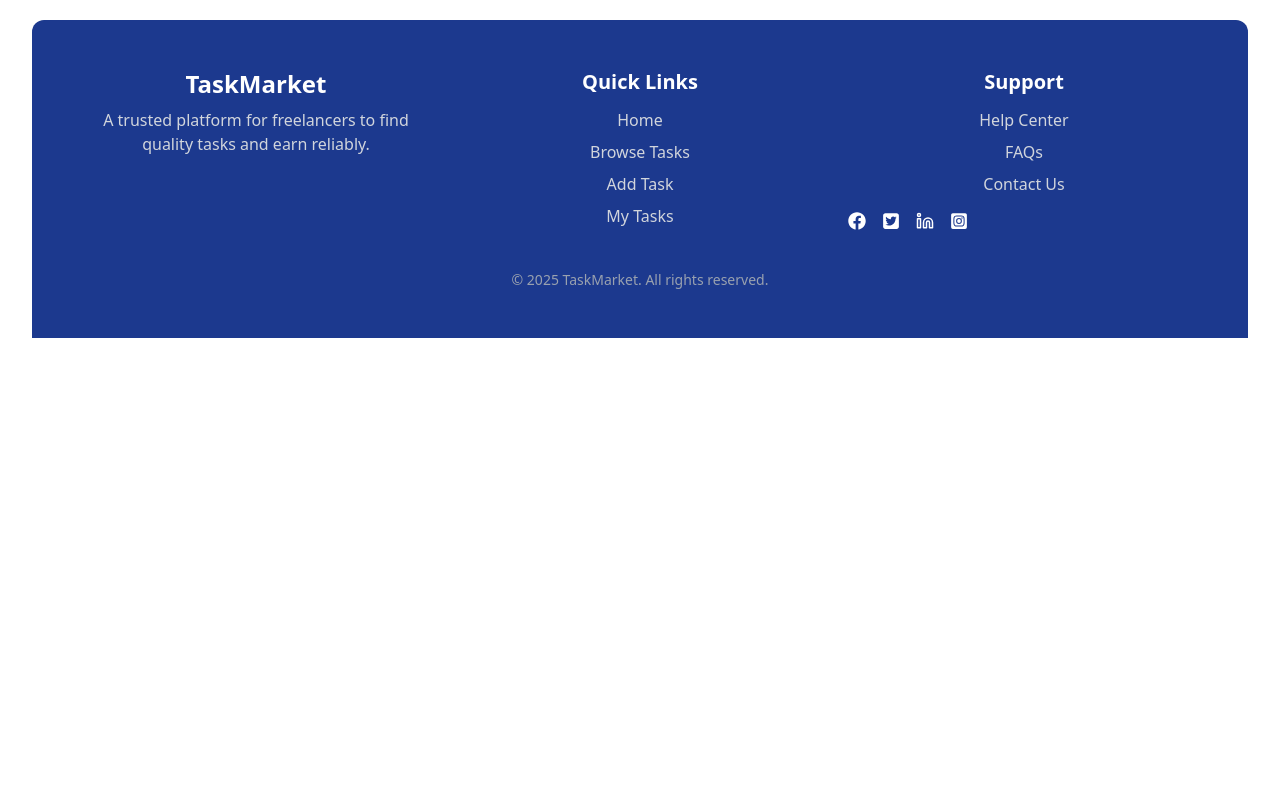
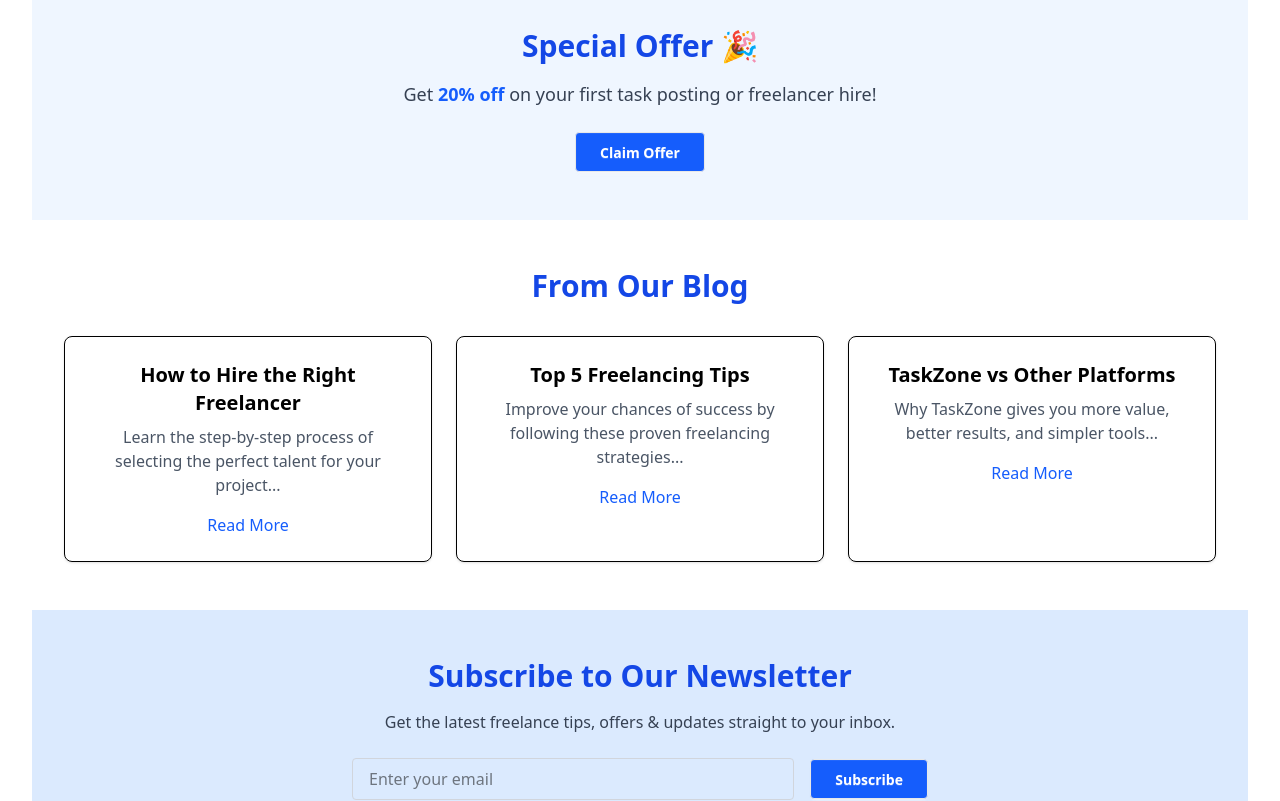
Before and after one commit to paul-96-shimu/freelancer-task-clinetside, a React (Vite) app: page / in a window 1280 px wide. Shown: the part 2160-2961 px from the top of the page. Before the commit the page ends 2578 px from the top, so only its background shows below. Built offline with nearby package versions, Linux system fonts and the light colour scheme; no server answers.

Commit message:
added banner section

```diff
--- a/src/Components/Banner.jsx
+++ b/src/Components/Banner.jsx
@@ -1,5 +1,8 @@
 import React from 'react';
 import CategorySection from './Layouts/CategorySection';
+import PromotionalSection from './Layouts/PromotionalSection';
+import BlogSection from './Layouts/BlogSection';
+import NewsletterSection from './Layouts/NewsletterSection';
 
 const Banner = () => {
     return (
@@ -99,6 +102,9 @@ const Banner = () => {
                 </div>
             </section>
             <CategorySection></CategorySection>
+            <PromotionalSection></PromotionalSection>
+            <BlogSection></BlogSection>
+            <NewsletterSection></NewsletterSection>
         </div>
 
 
--- /dev/null
+++ b/src/Components/Layouts/BlogSection.jsx
@@ -0,0 +1,36 @@
+import React from 'react';
+
+const BlogSection = () => {
+    const blogs = [
+        {
+            title: "How to Hire the Right Freelancer",
+            snippet: "Learn the step-by-step process of selecting the perfect talent for your project..."
+        },
+        {
+            title: "Top 5 Freelancing Tips",
+            snippet: "Improve your chances of success by following these proven freelancing strategies..."
+        },
+        {
+            title: "TaskZone vs Other Platforms",
+            snippet: "Why TaskZone gives you more value, better results, and simpler tools..."
+        },
+    ];
+    return (
+        <section className="bg-white py-12 px-4">
+            <div className="max-w-6xl mx-auto">
+                <h2 className="text-3xl font-bold text-blue-700 mb-8 text-center">From Our Blog</h2>
+                <div className="grid md:grid-cols-3 gap-6">
+                    {blogs.map((blog, index) => (
+                        <div key={index} className="border rounded-lg p-6 shadow hover:shadow-md transition">
+                            <h3 className="text-xl font-semibold mb-2">{blog.title}</h3>
+                            <p className="text-gray-600">{blog.snippet}</p>
+                            <button className="mt-4 text-blue-600 hover:underline">Read More</button>
+                        </div>
+                    ))}
+                </div>
+            </div>
+        </section>
+    );
+};
+
+export default BlogSection;
--- /dev/null
+++ b/src/Components/Layouts/NewsletterSection.jsx
@@ -0,0 +1,28 @@
+import React from 'react';
+
+const NewsletterSection = () => {
+    return (
+        <section className="bg-blue-100 py-12 px-4">
+            <div className="max-w-xl mx-auto text-center">
+                <h2 className="text-3xl font-bold text-blue-700 mb-4">Subscribe to Our Newsletter</h2>
+                <p className="text-gray-700 mb-6">Get the latest freelance tips, offers & updates straight to your inbox.</p>
+                <form className="flex flex-col sm:flex-row items-center gap-4">
+                    <input
+                        type="email"
+                        placeholder="Enter your email"
+                        className="w-full px-4 py-2 rounded border  text-black border-gray-300 focus:outline-none"
+                        required
+                    />
+                    <button
+                        type="submit"
+                        className="btn bg-blue-600 text-white px-6 py-2 rounded hover:bg-blue-700"
+                    >
+                        Subscribe
+                    </button>
+                </form>
+            </div>
+        </section>
+    );
+};
+
+export default NewsletterSection;
--- /dev/null
+++ b/src/Components/Layouts/PromotionalSection.jsx
@@ -0,0 +1,21 @@
+import React from 'react';
+
+const PromotionalSection = () => {
+    return (
+        <section className="bg-blue-50 py-12 px-4">
+            <div className="max-w-4xl mx-auto text-center">
+                <h2 className="text-3xl font-bold text-blue-700 mb-4">
+                    Special Offer 🎉
+                </h2>
+                <p className="text-gray-700 mb-6 text-lg">
+                    Get <span className="font-bold text-blue-600">20% off</span> on your first task posting or freelancer hire!
+                </p>
+                <button className="btn bg-blue-600 text-white px-6 py-2 rounded hover:bg-blue-700 transition">
+                    Claim Offer
+                </button>
+            </div>
+        </section>
+    );
+};
+
+export default PromotionalSection;
```
